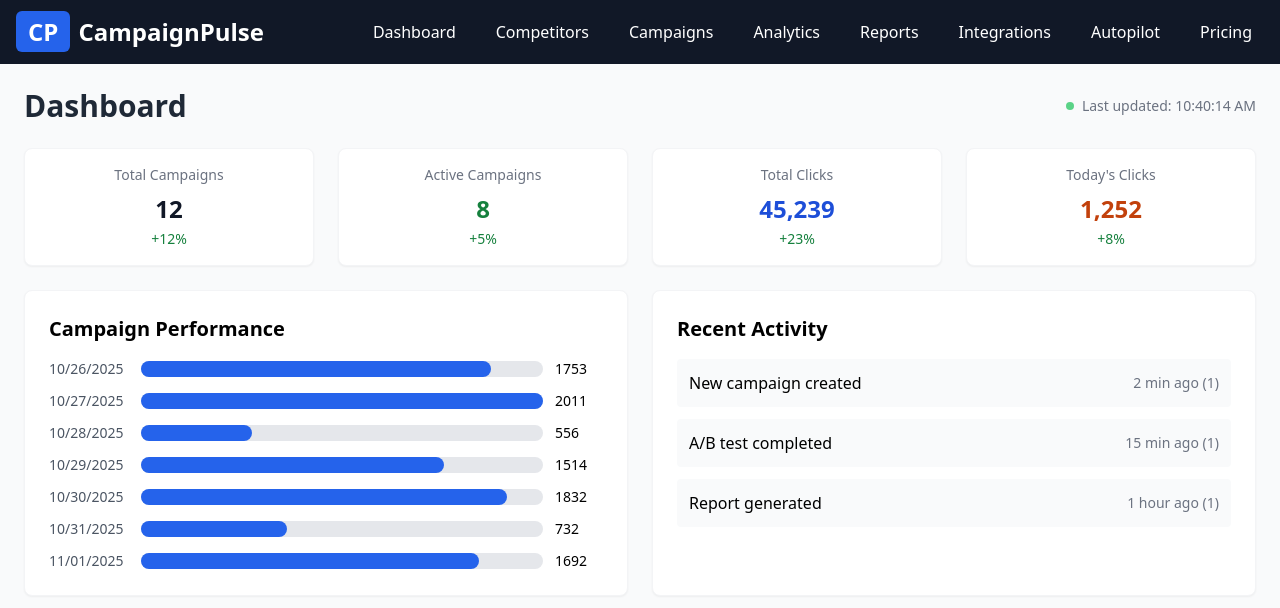
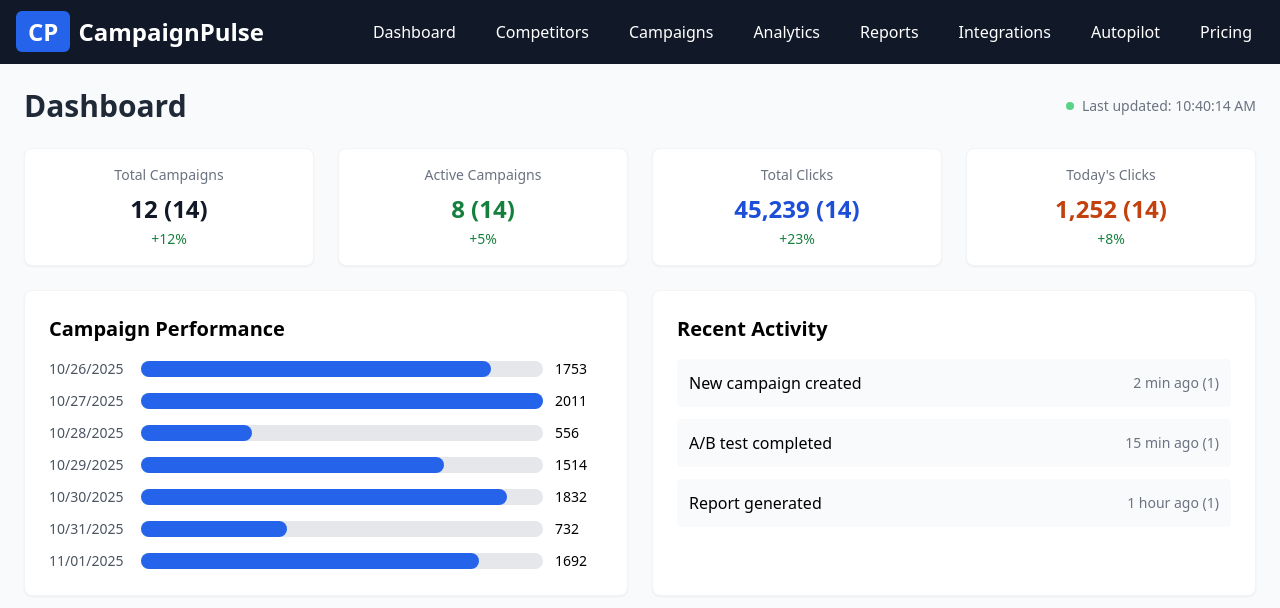
Before and after one commit to rahultheeagle/MArketing, a Next.js app: page /dashboard in a window 1280 px wide. Shown: the top 608 px of the page. Built offline with nearby package versions, Linux system fonts and the light colour scheme.

Commit message:
Add debug timestamp to metrics to verify updates

```diff
--- a/app/components/MetricsGrid.tsx
+++ b/app/components/MetricsGrid.tsx
@@ -36,10 +36,10 @@ export default function MetricsGrid({ campaigns, clicks }: MetricsGridProps) {
   return (
     <div className="grid grid-cols-1 md:grid-cols-2 lg:grid-cols-4 gap-6">
       {metrics.map((metric, index) => (
-        <div key={index} className="metric-card">
+        <div key={`${metric.title}-${metric.value}`} className="metric-card">
           <h3 className="text-sm font-medium text-gray-500 mb-2">{metric.title}</h3>
           <div className={`text-2xl font-bold ${metric.color} mb-1`}>
-            {metric.value}
+            {metric.value} ({new Date().getSeconds()})
           </div>
           <div className="text-sm text-green-700 font-medium">{metric.change}</div>
         </div>
```
